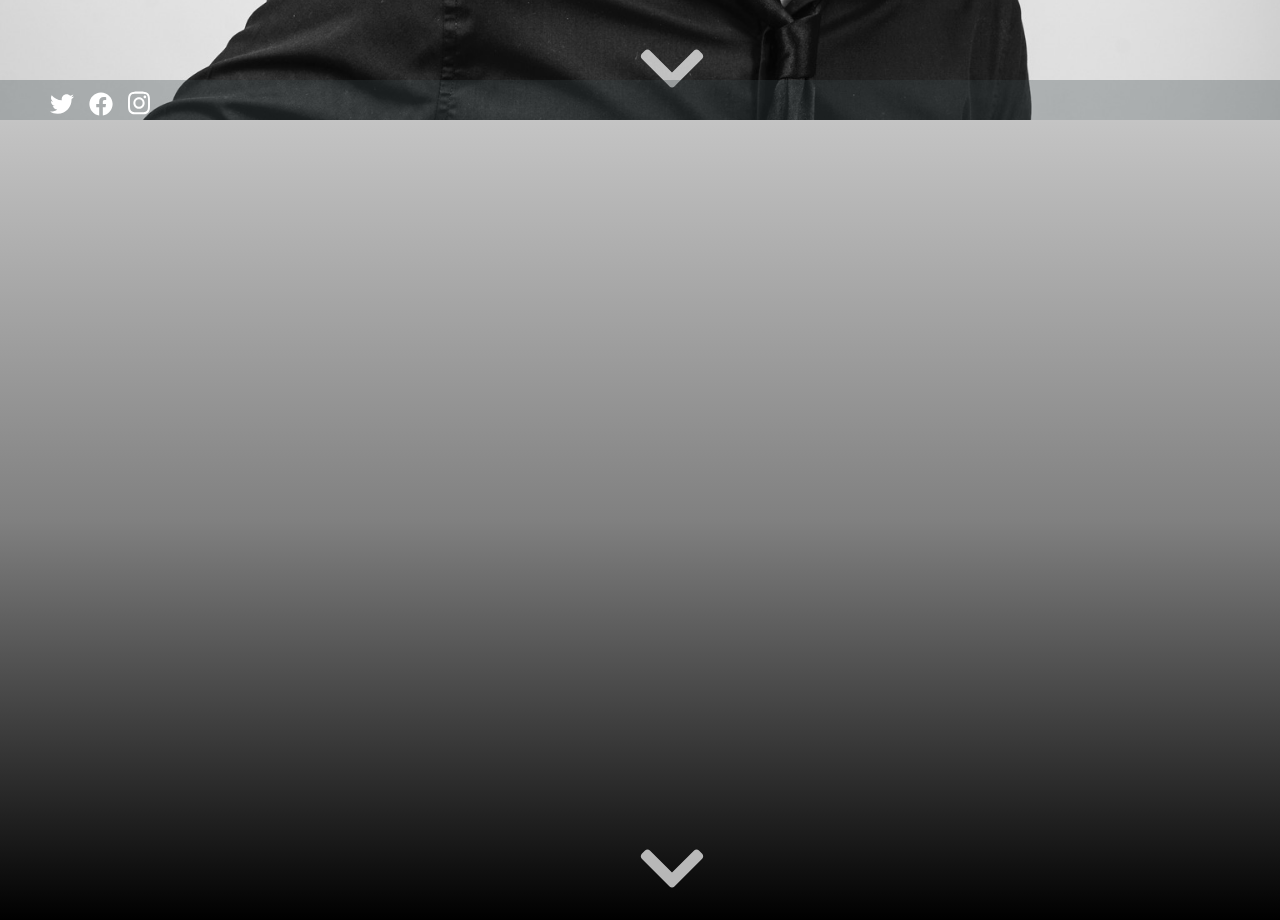
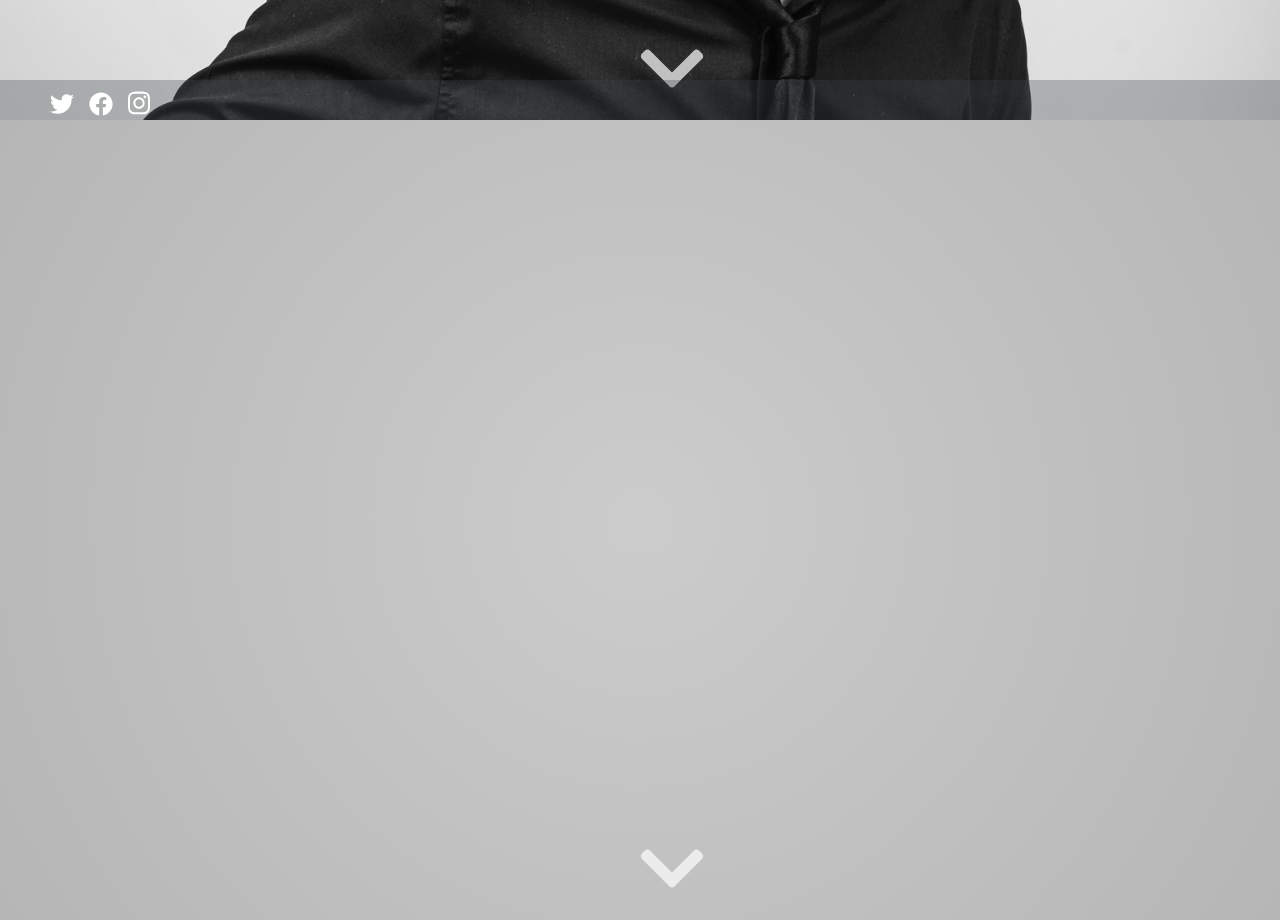
Before and after one commit to LucasTurco92/PabloPoseLanding, a Next.js app: page / in a window 1280 px wide. Shown: the part 680-1600 px from the top of the page. Built offline with nearby package versions, Linux system fonts and the light colour scheme; a web font is replaced by a local one.

Commit message:
changed the color of the 2nd section

```diff
--- a/components/arrow-down/arrow-down.component.jsx
+++ b/components/arrow-down/arrow-down.component.jsx
@@ -5,10 +5,11 @@ import Link from 'next/link'
 const ArrowDown = (props) =>{
 const {nextSection, id} = props;
 
+console.log(nextSection);
 return(
 <div id={id} >
     <Link href={`#${nextSection}`}>
-        <span className={styles.arrow} ><img src='/arrow/arrow.svg' /></span>
+        <span className={styles.arrow} ><img  src='/arrow/arrow.svg' /></span>
     </Link>
 </div>
 )}
--- a/components/second-section/second-section.module.scss
+++ b/components/second-section/second-section.module.scss
@@ -1,6 +1,6 @@
 .second {
-    background-color: #c4c4c4;
-    background-image: linear-gradient( #c4c4c4, grey, black);
+    background: rgb(204, 204, 204);
+    background: radial-gradient(circle, rgba(204, 204, 204, 1) 0%, rgba(182, 182, 182, 1) 99%);
     position: absolute;
     width: 100%;
     height: 100%;
```
